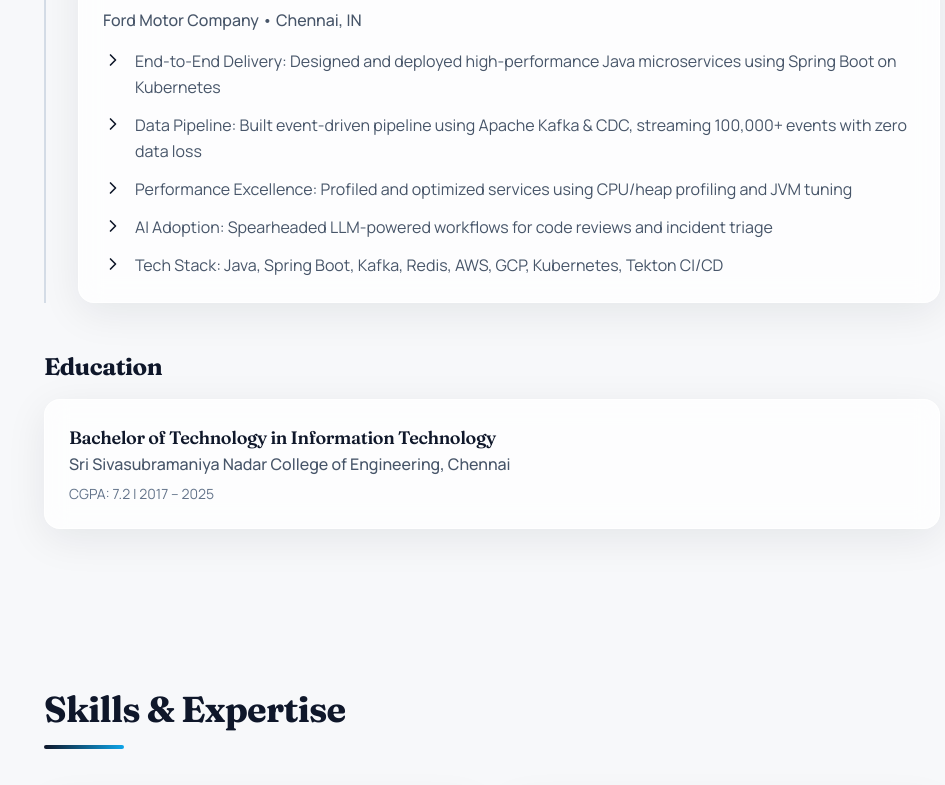
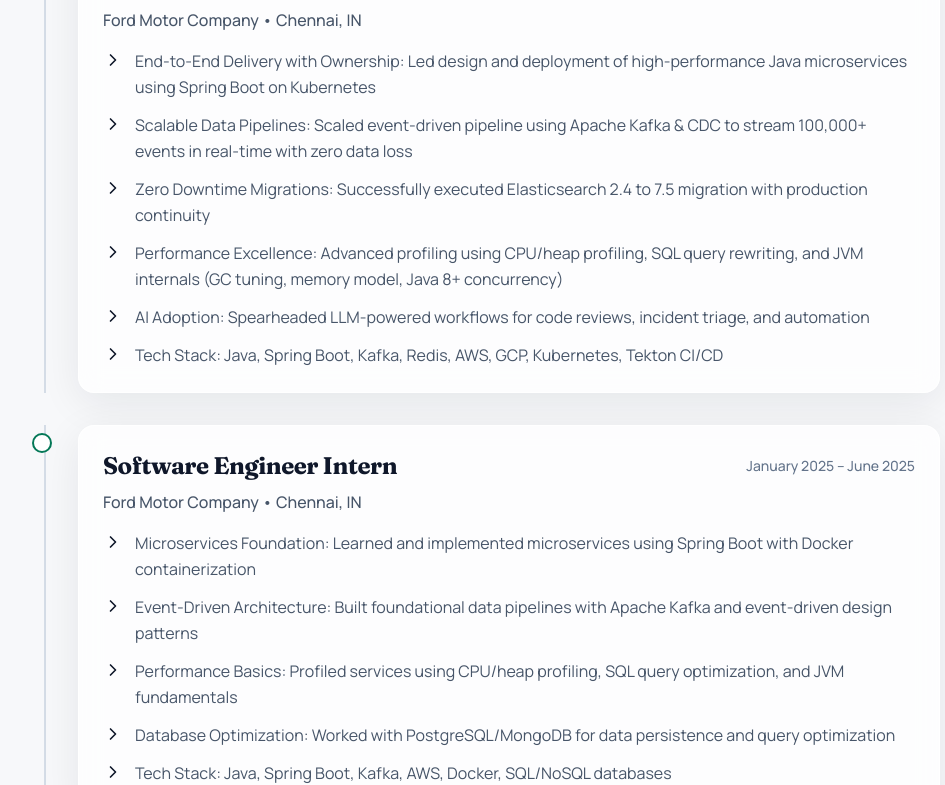
Before and after one commit to someshvemuri/someshvemuri, a Next.js app: page / in a window 1280 px wide. Shown: the part 1045-1830 px from the top of the page, without its empty margins (148-1093 px from the left). Built offline with nearby package versions, Linux system fonts and the light colour scheme.

Commit message:
Add internship experience and update full-time role

```diff
--- a/components/Experience.tsx
+++ b/components/Experience.tsx
@@ -10,11 +10,25 @@ const experiences = [
     role: 'Software Engineer',
     period: 'June 2025 – Present',
     highlights: [
-      'End-to-End Delivery: Designed and deployed high-performance Java microservices using Spring Boot on Kubernetes',
-      'Data Pipeline: Built event-driven pipeline using Apache Kafka & CDC, streaming 100,000+ events with zero data loss',
-      'Performance Excellence: Profiled and optimized services using CPU/heap profiling and JVM tuning',
-      'AI Adoption: Spearheaded LLM-powered workflows for code reviews and incident triage',
+      'End-to-End Delivery with Ownership: Led design and deployment of high-performance Java microservices using Spring Boot on Kubernetes',
+      'Scalable Data Pipelines: Scaled event-driven pipeline using Apache Kafka & CDC to stream 100,000+ events in real-time with zero data loss',
+      'Zero Downtime Migrations: Successfully executed Elasticsearch 2.4 to 7.5 migration with production continuity',
+      'Performance Excellence: Advanced profiling using CPU/heap profiling, SQL query rewriting, and JVM internals (GC tuning, memory model, Java 8+ concurrency)',
+      'AI Adoption: Spearheaded LLM-powered workflows for code reviews, incident triage, and automation',
       'Tech Stack: Java, Spring Boot, Kafka, Redis, AWS, GCP, Kubernetes, Tekton CI/CD',
+    ],
+  },
+  {
+    company: 'Ford Motor Company',
+    location: 'Chennai, IN',
+    role: 'Software Engineer Intern',
+    period: 'January 2025 – June 2025',
+    highlights: [
+      'Microservices Foundation: Learned and implemented microservices using Spring Boot with Docker containerization',
+      'Event-Driven Architecture: Built foundational data pipelines with Apache Kafka and event-driven design patterns',
+      'Performance Basics: Profiled services using CPU/heap profiling, SQL query optimization, and JVM fundamentals',
+      'Database Optimization: Worked with PostgreSQL/MongoDB for data persistence and query optimization',
+      'Tech Stack: Java, Spring Boot, Kafka, AWS, Docker, SQL/NoSQL databases',
     ],
   },
 ];
```
